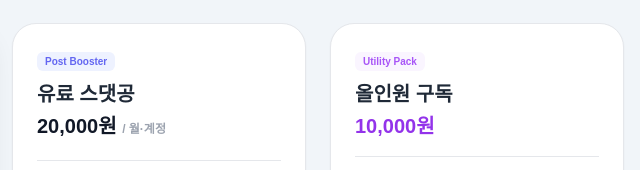
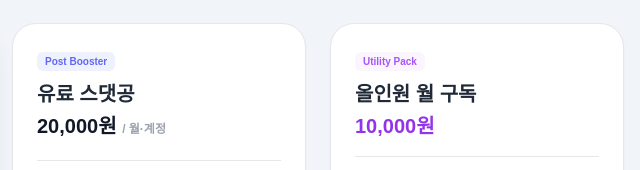
Before and after one commit to park-jin-soo/money, a plain HTML site: page index.html in a window 1280 px wide. Shown: the part 153-323 px from the top of the page, 640-1280 px from the left. Drawn offline with nearby package versions, Linux system fonts and the light colour scheme; a web font is replaced by a local one.

Commit message:
Update index.html

```diff
--- a/index.html
+++ b/index.html
@@ -89,7 +89,7 @@
             <div class="bg-white rounded-3xl shadow-sm p-6 border border-gray-200 flex flex-col">
                 <div class="mb-4">
                     <span class="text-[10px] font-black text-purple-500 bg-purple-50 px-2 py-1 rounded-md">Utility Pack</span>
-                    <h2 class="text-xl font-bold text-gray-800 mt-2">올인원 구독</h2>
+                    <h2 class="text-xl font-bold text-gray-800 mt-2">올인원 월 구독</h2>
                     <p class="text-xl font-bold text-purple-600 mt-1">10,000원</p>
                 </div>
                 <div class="grid grid-cols-2 gap-1.5 mb-6 border-t pt-4">
```
